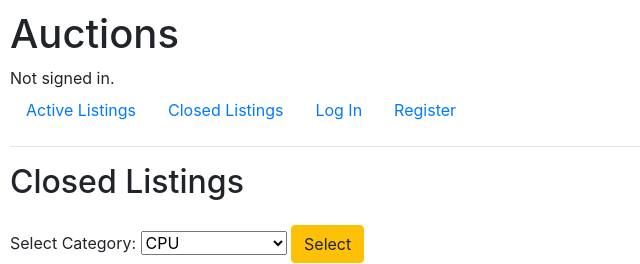
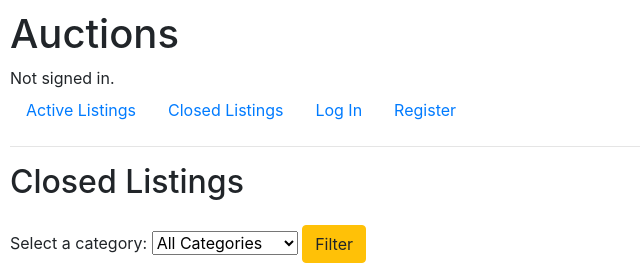
Before and after one commit to FakirHerif/commerce-project, a Django app: page /closed_listings in a window 1280 px wide. Shown: the top 264 px of the page, without its empty margins (0-640 px from the left). Run offline with Django 3.2, Linux system fonts and the light colour scheme; data comes from the database, SQL or seed files in the repository; some libraries are stand-ins or nearby versions.

Commit message:
it was giving an error when selecting a category and trying to select that category on closed_listings, this has been fixed

```diff
--- a/auctions/templates/auctions/closed_listings.html
+++ b/auctions/templates/auctions/closed_listings.html
@@ -3,16 +3,17 @@
 {% block body %}
     <h2>Closed Listings</h2>
 
-    <form action="{% url 'viewCategory' %}" method="POST" class="my-4">
-      {% csrf_token %}
-      <label for="category">Select Category:</label>
-          <select class="category" name="category" id="category">
-              {% for Liste in categories %}
-          <option value="{{ Liste }}" {% if selected_category and selected_category == Liste %}selected{% endif %}>{{ Liste }}</option>
-              {% endfor %}
-        </select>
-      <button type="submit" class="btn btn-warning">Select</button>
+    <form action="{% url 'closed_listings' %}" method="get" class="my-4">
+      <label for="category">Select a category:</label>
+      <select name="category" id="category">
+          <option value="" {% if not selected_category %}selected{% endif %}>All Categories</option>
+          {% for category in categories %}
+              <option value="{{ category.categoryName }}" {% if selected_category == category.categoryName %}selected{% endif %}>{{ category.categoryName }}</option>
+          {% endfor %}
+      </select>
+      <button type="submit" class="btn btn-warning">Filter</button>
   </form>
+
 
     <div class="row mx-3">
         {% for listing in closed_listings %}
--- a/auctions/templates/auctions/index.html
+++ b/auctions/templates/auctions/index.html
@@ -10,7 +10,7 @@
             <option value="{{ Liste }}" {% if selected_category and selected_category == Liste %}selected{% endif %}>{{ Liste }}</option>
                 {% endfor %}
           </select>
-        <button type="submit" class="btn btn-warning">Select</button>
+        <button type="submit" class="btn btn-warning">Filter</button>
     </form>
     <div class="row mx-3">
     {% for listing in listings %}
--- a/auctions/views.py
+++ b/auctions/views.py
@@ -39,12 +39,22 @@ def product(request, id):
     })
 
 def closed_listings(request):
+    selected_category = request.GET.get('category')
     closed_list = Listing.objects.filter(isActive=False)
+
+    if selected_category:
+        category_obj = Category.objects.get(categoryName=selected_category)
+        closed_list = closed_list.filter(category=category_obj)
+
     categories = Category.objects.all()
     return render(request, "auctions/closed_listings.html", {
         "closed_listings": closed_list,
         "categories": categories,
+        "selected_category": selected_category
     })
+
+
+
 
 def disableBid(request, id):
     productDetails = Listing.objects.get(pk=id)
```
